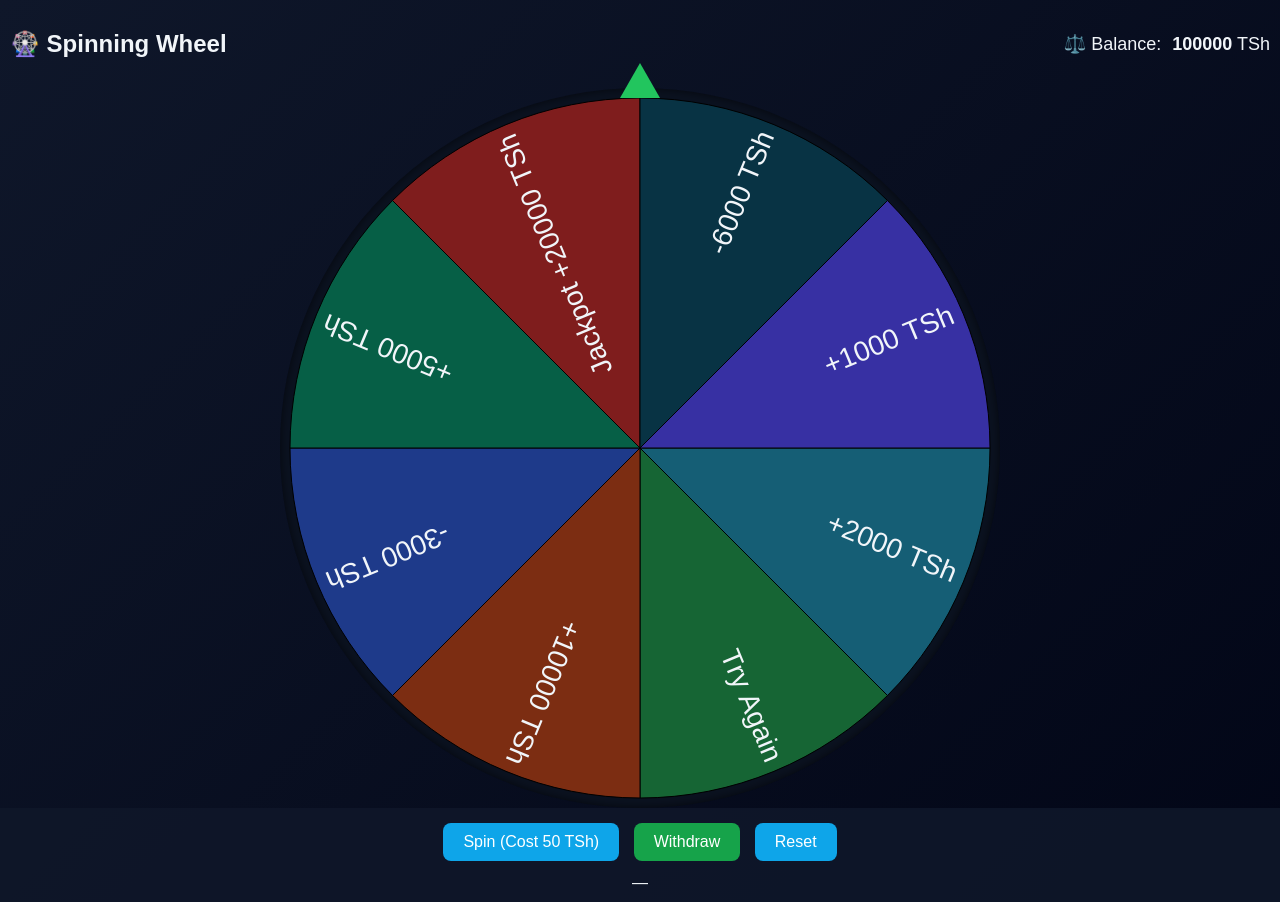
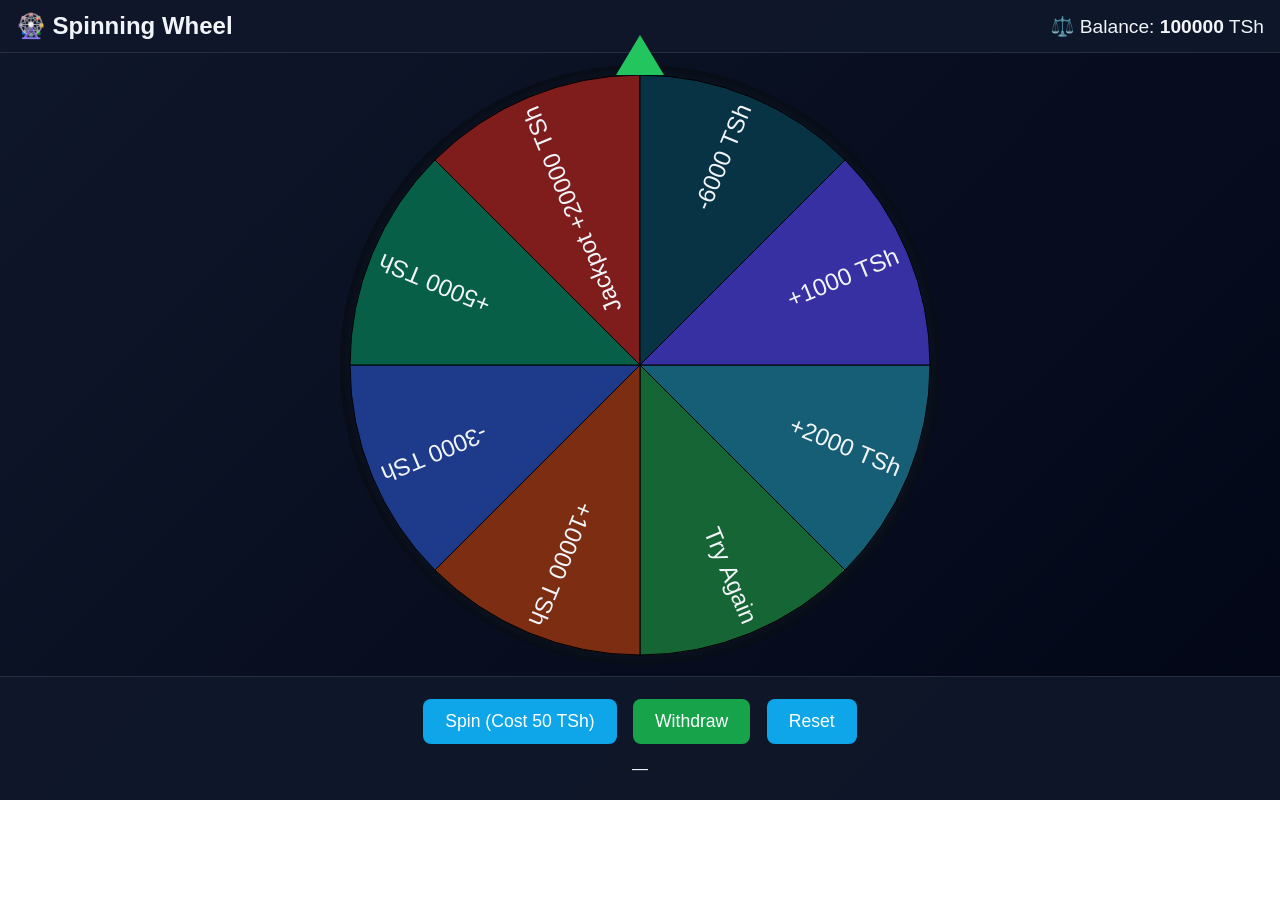
Before and after one commit to mmako2089-ux/spingame-tigowidhtrwals, a website: page public/index.html in a window 1280 px wide. After the commit the page ends 800 px from the top, so only its background shows below. Drawn offline with Linux system fonts and the light colour scheme.

Commit message:
initial commit

```diff
--- a/public/index.html
+++ b/public/index.html
@@ -5,6 +5,8 @@
     <meta charset="UTF-8">
     <title>Spinning Wheel Game</title>
     <style>
+        /* --- Global Styles --- */
+
         body {
             margin: 0;
             font-family: Arial, sans-serif;
@@ -12,33 +14,40 @@
             color: #f1f5f9;
             display: flex;
             flex-direction: column;
-            justify-content: space-between;
             min-height: 100vh;
         }
 
+        h2 {
+            margin: 0;
+            font-size: 1.2rem;
+        }
+        /* --- Header --- */
+
         .header {
-            padding: 10px;
+            padding: 12px 16px;
             display: flex;
             justify-content: space-between;
             align-items: center;
+            background: rgba(15, 23, 42, 0.95);
+            border-bottom: 1px solid rgba(255, 255, 255, 0.1);
         }
 
         .balance {
-            font-size: 18px;
+            font-size: 1rem;
         }
 
         .balance span {
             font-weight: bold;
-            margin-left: 6px;
         }
+        /* --- Wheel Container --- */
 
         .wheel-container {
             position: relative;
             margin: auto;
             width: 90vw;
             height: 90vw;
-            max-width: 90vh;
-            max-height: 90vh;
+            max-width: 600px;
+            max-height: 600px;
             flex-grow: 1;
             display: flex;
             align-items: center;
@@ -47,14 +56,14 @@
 
         .pointer {
             position: absolute;
-            top: -25px;
+            top: -30px;
             left: 50%;
             transform: translateX(-50%);
             width: 0;
             height: 0;
-            border-left: 20px solid transparent;
-            border-right: 20px solid transparent;
-            border-bottom: 35px solid #22c55e;
+            border-left: 24px solid transparent;
+            border-right: 24px solid transparent;
+            border-bottom: 40px solid #22c55e;
             z-index: 2;
         }
 
@@ -63,28 +72,39 @@
             height: 100%;
             border-radius: 50%;
             background: #0b1220;
-            box-shadow: inset 0 0 10px rgba(0, 0, 0, 0.6);
+            box-shadow: inset 0 0 15px rgba(0, 0, 0, 0.6);
         }
+        /* --- Controls --- */
 
         .controls {
-            padding: 10px;
+            padding: 16px;
             text-align: center;
-            background: rgba(15, 23, 42, 0.9);
+            background: rgba(15, 23, 42, 0.95);
+            border-top: 1px solid rgba(255, 255, 255, 0.1);
         }
 
         button {
             background: #0ea5e9;
             border: none;
-            padding: 10px 20px;
+            padding: 10px 18px;
             border-radius: 8px;
             color: #fff;
-            font-size: 16px;
+            font-size: 1rem;
             cursor: pointer;
-            margin: 5px;
+            margin: 6px;
+            transition: background 0.3s;
+        }
+
+        button:hover:not(:disabled) {
+            background: #0284c7;
         }
 
         #withdrawBtn {
             background: #16a34a;
+        }
+
+        #withdrawBtn:hover:not(:disabled) {
+            background: #15803d;
         }
 
         button:disabled {
@@ -93,8 +113,23 @@
         }
 
         .result {
-            margin-top: 8px;
-            font-size: 16px;
+            margin-top: 10px;
+            font-size: 1rem;
+            min-height: 24px;
+        }
+        /* --- Responsive Tweaks --- */
+
+        @media (min-width: 768px) {
+            h2 {
+                font-size: 1.5rem;
+            }
+            .balance {
+                font-size: 1.2rem;
+            }
+            button {
+                font-size: 1.1rem;
+                padding: 12px 22px;
+            }
         }
     </style>
 </head>
@@ -225,10 +260,8 @@
                 const ease = 1 - Math.pow(1 - progress, 3);
                 const current = angle + ease * (target - angle);
 
-                ctx.save();
                 angle = current;
                 drawWheel();
-                ctx.restore();
 
                 if (progress < 1) {
                     requestAnimationFrame(animate);
```
